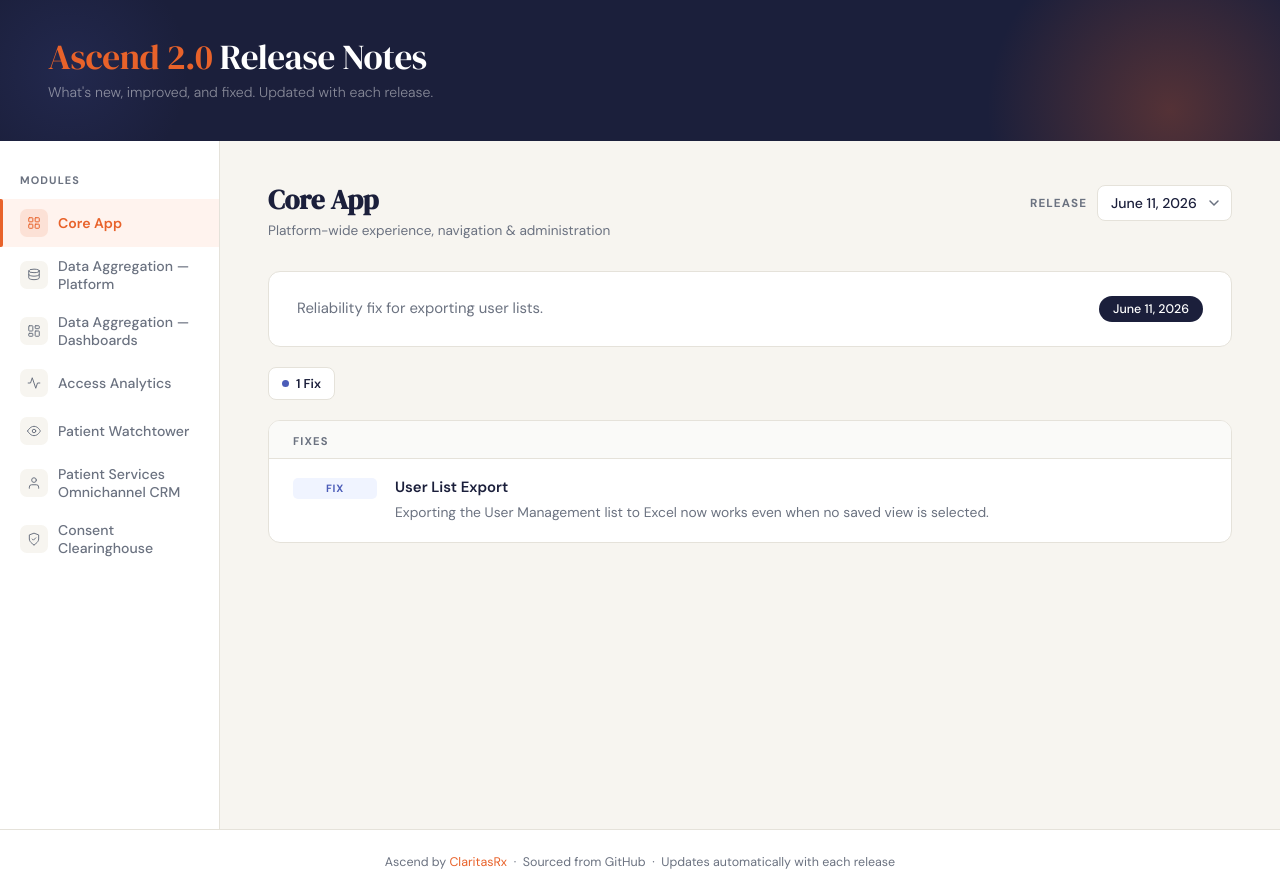
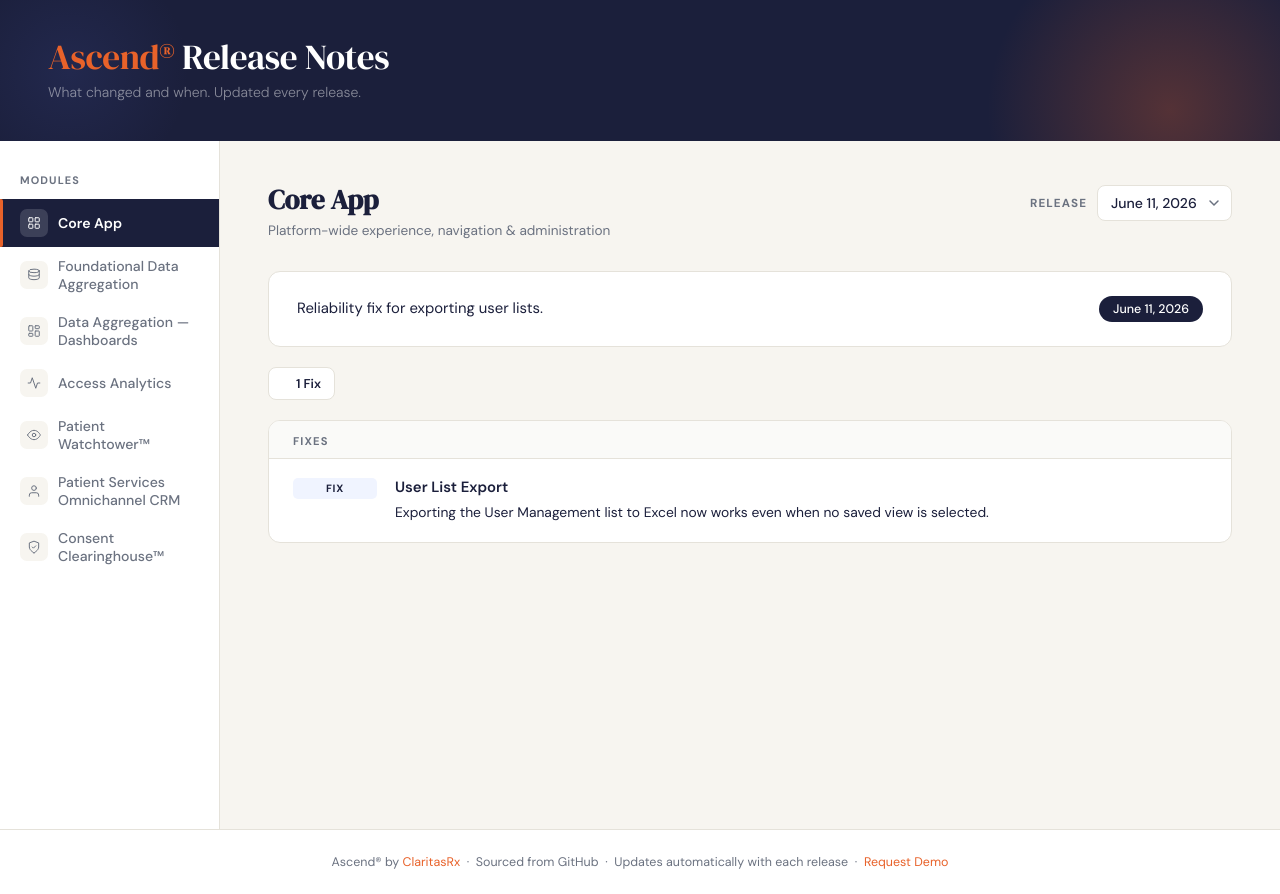
Before and after one commit to ClaritasRx/claritasrx-release-notes, a plain HTML site: page index.html in a window 1280 px wide. Drawn offline with Linux system fonts and the light colour scheme.

Commit message:
Branding Colors

```diff
--- a/index.html
+++ b/index.html
@@ -3,7 +3,7 @@
 <head>
   <meta charset="UTF-8"/>
   <meta name="viewport" content="width=device-width, initial-scale=1.0"/>
-  <title>Ascend Release Notes</title>
+  <title>Ascend® Release Notes</title>
   <link href="https://fonts.googleapis.com/css2?family=DM+Serif+Display:ital@0;1&family=DM+Sans:opsz,wght@9..40,300;9..40,400;9..40,500;9..40,600;9..40,700&display=swap" rel="stylesheet"/>
   <style>
     :root {
@@ -137,9 +137,9 @@
       color: var(--text);
     }
     .nav-item.active {
-      color: var(--orange);
+      color: var(--white);
       font-weight: 600;
-      background: var(--new-bg);
+      background: var(--navy);
     }
     .nav-item.active::before { opacity: 1; }
 
@@ -151,7 +151,7 @@
       flex-shrink: 0;
       transition: background 0.15s;
     }
-    .nav-item.active .nav-icon { background: rgba(232,98,42,0.12); }
+    .nav-item.active .nav-icon { background: rgba(255,255,255,0.15); }
     .nav-icon svg {
       width: 14px; height: 14px;
       stroke: var(--muted);
@@ -161,7 +161,7 @@
       stroke-linejoin: round;
       transition: stroke 0.15s;
     }
-    .nav-item.active .nav-icon svg { stroke: var(--orange); }
+    .nav-item.active .nav-icon svg { stroke: var(--white); }
 
     /* ── MAIN CONTENT ── */
     main {
@@ -182,7 +182,7 @@
     .module-title-area h2 {
       font-family: 'DM Serif Display', serif;
       font-size: 1.7rem;
-      color: var(--text);
+      color: var(--indigo);
     }
     .module-title-area p {
       font-size: 0.85rem;
@@ -235,7 +235,7 @@
     }
     .release-summary-text {
       font-size: 0.93rem;
-      color: var(--muted);
+      color: var(--dark-text);
       line-height: 1.7;
       flex: 1;
       min-width: 180px;
@@ -268,11 +268,11 @@
       padding: 7px 13px;
       font-size: 0.8rem;
       font-weight: 600;
-      color: var(--text);
+      color: var(--indigo);
     }
     .dot { width: 7px; height: 7px; border-radius: 50%; flex-shrink: 0; }
     .dot-new         { background: var(--orange); }
-    .dot-fix         { background: #4B5CB8; }
+    .dot-fix         { background: var(--indigo); }
     .dot-enhancement { background: #2E8B57; }
 
     /* ── UPDATES ── */
@@ -319,19 +319,19 @@
       min-width: 84px;
       text-align: center;
     }
-    .badge-new         { background: var(--new-bg); color: var(--orange); }
-    .badge-fix         { background: var(--fix-bg); color: #4B5CB8; }
+    .badge-new         { background: var(--peach); color: var(--orange); }
+    .badge-fix         { background: var(--fix-bg); color: var(--indigo); }
     .badge-enhancement { background: var(--enh-bg); color: #2E8B57; }
     .update-content { flex: 1; }
     .update-title {
       font-weight: 600;
       font-size: 0.93rem;
-      color: var(--text);
+      color: var(--indigo);
       margin-bottom: 4px;
     }
     .update-body {
       font-size: 0.865rem;
-      color: var(--muted);
+      color: var(--dark-text);
       line-height: 1.65;
     }
 
@@ -364,7 +364,7 @@
     .empty-state p {
       font-size: 0.95rem;
       font-weight: 600;
-      color: var(--text);
+      color: var(--indigo);
       margin-bottom: 6px;
     }
     .empty-state span {
@@ -449,8 +449,8 @@
 <body>
 
 <header>
-  <div class="brand"><span id="product-name">Ascend 2.0</span> Release Notes</div>
-  <div class="header-sub">What's new, improved, and fixed. Updated with each release.</div>
+  <div class="brand"><span id="product-name">Ascend&reg;</span> Release Notes</div>
+  <div class="header-sub">What changed and when. Updated every release.</div>
   <button class="hamburger" id="hamburger" aria-label="Open menu">
     <span></span><span></span><span></span>
   </button>
@@ -469,7 +469,7 @@
 </div>
 
 <footer>
-  Ascend by <a href="https://claritasrx.com" target="_blank">ClaritasRx</a> &nbsp;·&nbsp; Sourced from GitHub &nbsp;·&nbsp; Updates automatically with each release
+  Ascend&reg; by <a href="https://claritasrx.com" target="_blank">ClaritasRx</a> &nbsp;·&nbsp; Sourced from GitHub &nbsp;·&nbsp; Updates automatically with each release &nbsp;·&nbsp; <a href="https://www.claritasrx.com/schedule-demo/" target="_blank">Request Demo</a>
 </footer>
 
 <script>
@@ -498,7 +498,7 @@
   async function init() {
     try {
       manifest = await fetchJson(BASE_URL + 'releases/manifest.json');
-      if (manifest.product) document.getElementById('product-name').textContent = manifest.product;
+      if (manifest.product) document.getElementById('product-name').innerHTML = manifest.product;
       buildSidebar();
       selectModule(manifest.modules[0].id);
     } catch (e) {
```
Also changed, not shown: releases/manifest.json.
